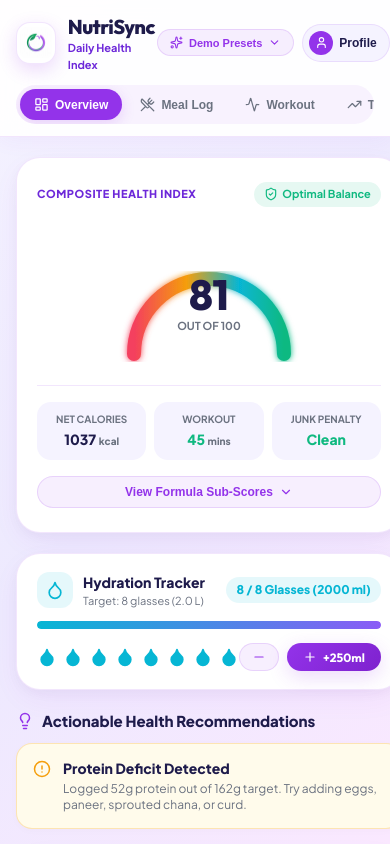
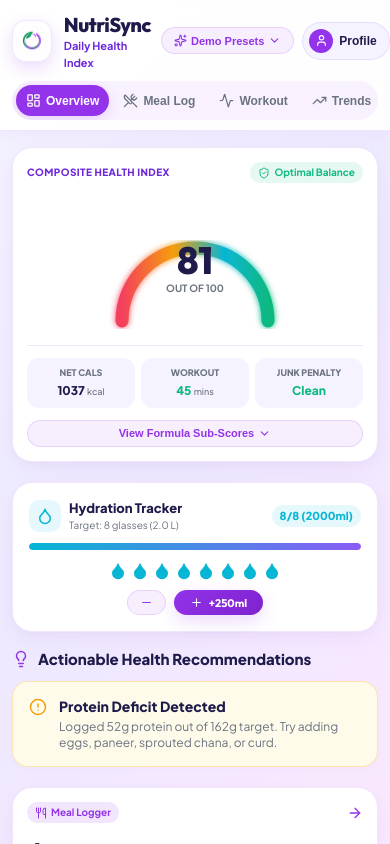
Before and after one commit to soham-j2/NutriSync, a React (Vite) app: page / in a window 390 px wide. Shown: the top 844 px of the page. Built offline with nearby package versions, Linux system fonts and the light colour scheme.

Commit message:
Fix mobile layout alignments, scrollbar rules, fluid typography, and touch responsiveness

```diff
--- a/src/components/HealthIndexGauge.jsx
+++ b/src/components/HealthIndexGauge.jsx
@@ -1,14 +1,14 @@
 import React, { useState } from 'react';
-import { ShieldCheck, ChevronDown, ChevronUp, Flame, AlertCircle, Info, HeartPulse } from 'lucide-react';
+import { ShieldCheck, ChevronDown, ChevronUp } from 'lucide-react';
 
 export const HealthIndexGauge = ({ healthAnalysis }) => {
   const [showBreakdown, setShowBreakdown] = useState(false);
 
   const { finalScore, grade, subScores, totals, targets } = healthAnalysis;
 
-  // SVG Gauge calculations (semi-circle arc)
-  const radius = 75;
-  const strokeWidth = 14;
+  // SVG Gauge calculations
+  const radius = 72;
+  const strokeWidth = 13;
   const circumference = 2 * Math.PI * radius;
   const arcLength = circumference * 0.70;
   const strokeDashoffset = arcLength - (arcLength * (finalScore / 100));
@@ -20,25 +20,23 @@ export const HealthIndexGauge = ({ healthAnalysis }) => {
     return '#f43f5e'; // Rose
   };
 
-  const currentColor = getScoreColor(finalScore);
-
   return (
-    <div className="white-card white-card-hover" style={{ textAlign: 'center', padding: '24px 20px', position: 'relative' }}>
+    <div className="white-card white-card-hover" style={{ textAlign: 'center', position: 'relative' }}>
 
       {/* Header Badge */}
-      <div style={{ display: 'flex', justifyContent: 'space-between', alignItems: 'center', marginBottom: '12px' }}>
-        <span style={{ fontSize: '11px', fontWeight: '800', letterSpacing: '0.05em', color: 'var(--text-purple-muted)', textTransform: 'uppercase' }}>
+      <div style={{ display: 'flex', justifyContent: 'space-between', alignItems: 'center', marginBottom: '10px' }}>
+        <span style={{ fontSize: '10px', fontWeight: '800', letterSpacing: '0.04em', color: 'var(--text-purple-muted)', textTransform: 'uppercase' }}>
           Composite Health Index
         </span>
         <span className={`chip chip-${grade.color}`}>
-          <ShieldCheck size={14} />
+          <ShieldCheck size={12} />
           {grade.label}
         </span>
       </div>
 
       {/* SVG Radial Gauge */}
-      <div style={{ position: 'relative', width: '200px', height: '150px', margin: '0 auto' }}>
-        <svg width="200" height="150" viewBox="0 0 200 150">
+      <div style={{ position: 'relative', width: '190px', height: '140px', margin: '0 auto' }}>
+        <svg width="190" height="140" viewBox="0 0 190 140" style={{ maxWidth: '100%' }}>
           <defs>
             <linearGradient id="gaugeGradient" x1="0%" y1="0%" x2="100%" y2="0%">
               <stop offset="0%" stopColor="#f43f5e" />
@@ -57,7 +55,7 @@ export const HealthIndexGauge = ({ healthAnalysis }) => {
 
           {/* Background Arc */}
           <path
-            d="M 25 135 A 75 75 0 1 1 175 135"
+            d="M 22 128 A 72 72 0 1 1 168 128"
             fill="none"
             stroke="rgba(147, 51, 234, 0.08)"
             strokeWidth={strokeWidth}
@@ -66,7 +64,7 @@ export const HealthIndexGauge = ({ healthAnalysis }) => {
 
           {/* Progress Arc */}
           <path
-            d="M 25 135 A 75 75 0 1 1 175 135"
+            d="M 22 128 A 72 72 0 1 1 168 128"
             fill="none"
             stroke="url(#gaugeGradient)"
             strokeWidth={strokeWidth}
@@ -81,15 +79,15 @@ export const HealthIndexGauge = ({ healthAnalysis }) => {
         {/* Center Score & Info */}
         <div style={{
           position: 'absolute',
-          top: '55px',
+          top: '48px',
           left: '50%',
           transform: 'translateX(-50%)',
           textAlign: 'center'
         }}>
-          <div style={{ fontSize: '42px', fontWeight: '800', fontFamily: 'var(--font-heading)', color: 'var(--text-main)', lineHeight: '1' }}>
+          <div style={{ fontSize: '38px', fontWeight: '800', fontFamily: 'var(--font-heading)', color: 'var(--text-main)', lineHeight: '1' }}>
             {finalScore}
           </div>
-          <div style={{ fontSize: '11px', color: 'var(--text-muted)', marginTop: '2px', fontWeight: '700' }}>
+          <div style={{ fontSize: '10px', color: 'var(--text-muted)', marginTop: '2px', fontWeight: '700' }}>
             OUT OF 100
           </div>
         </div>
@@ -98,27 +96,27 @@ export const HealthIndexGauge = ({ healthAnalysis }) => {
       {/* Quick Summary Row */}
       <div style={{
         display: 'grid',
-        gridTemplateColumns: '1fr 1fr 1fr',
-        gap: '8px',
-        marginTop: '16px',
-        paddingTop: '16px',
+        gridTemplateColumns: 'repeat(3, 1fr)',
+        gap: '6px',
+        marginTop: '12px',
+        paddingTop: '12px',
         borderTop: '1px solid var(--border-subtle)'
       }}>
-        <div style={{ background: 'var(--bg-card-subtle)', padding: '10px', borderRadius: '14px' }}>
-          <div style={{ fontSize: '10px', fontWeight: '700', color: 'var(--text-muted)' }}>NET CALORIES</div>
-          <div style={{ fontSize: '14px', fontWeight: '800', color: 'var(--text-main)', marginTop: '2px' }}>
-            {totals.calories - totals.burnedCalories} <span style={{ fontSize: '10px', color: 'var(--text-muted)' }}>kcal</span>
+        <div style={{ background: 'var(--bg-card-subtle)', padding: '8px 4px', borderRadius: '12px' }}>
+          <div style={{ fontSize: '9px', fontWeight: '800', color: 'var(--text-muted)' }}>NET CALS</div>
+          <div style={{ fontSize: '12px', fontWeight: '800', color: 'var(--text-main)', marginTop: '2px' }}>
+            {totals.calories - totals.burnedCalories} <span style={{ fontSize: '9px', color: 'var(--text-muted)', fontWeight: '500' }}>kcal</span>
           </div>
         </div>
-        <div style={{ background: 'var(--bg-card-subtle)', padding: '10px', borderRadius: '14px' }}>
-          <div style={{ fontSize: '10px', fontWeight: '700', color: 'var(--text-muted)' }}>WORKOUT</div>
-          <div style={{ fontSize: '14px', fontWeight: '800', color: 'var(--accent-emerald)', marginTop: '2px' }}>
-            {totals.exerciseMinutes} <span style={{ fontSize: '10px', color: 'var(--text-muted)' }}>mins</span>
+        <div style={{ background: 'var(--bg-card-subtle)', padding: '8px 4px', borderRadius: '12px' }}>
+          <div style={{ fontSize: '9px', fontWeight: '800', color: 'var(--text-muted)' }}>WORKOUT</div>
+          <div style={{ fontSize: '12px', fontWeight: '800', color: 'var(--accent-emerald)', marginTop: '2px' }}>
+            {totals.exerciseMinutes} <span style={{ fontSize: '9px', color: 'var(--text-muted)', fontWeight: '500' }}>mins</span>
           </div>
         </div>
-        <div style={{ background: 'var(--bg-card-subtle)', padding: '10px', borderRadius: '14px' }}>
-          <div style={{ fontSize: '10px', fontWeight: '700', color: 'var(--text-muted)' }}>JUNK PENALTY</div>
-          <div style={{ fontSize: '14px', fontWeight: '800', color: totals.junkItemCount > 0 ? 'var(--accent-rose)' : 'var(--accent-emerald)', marginTop: '2px' }}>
+        <div style={{ background: 'var(--bg-card-subtle)', padding: '8px 4px', borderRadius: '12px' }}>
+          <div style={{ fontSize: '9px', fontWeight: '800', color: 'var(--text-muted)' }}>JUNK PENALTY</div>
+          <div style={{ fontSize: '12px', fontWeight: '800', color: totals.junkItemCount > 0 ? 'var(--accent-rose)' : 'var(--accent-emerald)', marginTop: '2px' }}>
             {totals.junkItemCount > 0 ? `-${totals.junkItemCount * 18} pts` : 'Clean'}
           </div>
         </div>
@@ -130,26 +128,27 @@ export const HealthIndexGauge = ({ healthAnalysis }) => {
         className="btn-subtle"
         style={{
           width: '100%',
-          marginTop: '16px',
-          justifyContent: 'center'
+          marginTop: '12px',
+          justifyContent: 'center',
+          padding: '6px 10px'
         }}
       >
-        <span>{showBreakdown ? 'Hide Formula Decomposition' : 'View Formula Sub-Scores'}</span>
-        {showBreakdown ? <ChevronUp size={14} /> : <ChevronDown size={14} />}
+        <span>{showBreakdown ? 'Hide Breakdown' : 'View Formula Sub-Scores'}</span>
+        {showBreakdown ? <ChevronUp size={13} /> : <ChevronDown size={13} />}
       </button>
 
       {/* Sub-Scores Drawer */}
       {showBreakdown && (
         <div style={{
-          marginTop: '14px',
-          padding: '16px',
+          marginTop: '12px',
+          padding: '12px',
           background: 'var(--bg-card-subtle)',
-          borderRadius: '16px',
+          borderRadius: '14px',
           border: '1px solid var(--border-subtle)',
           textAlign: 'left',
-          fontSize: '12px'
+          fontSize: '11px'
         }}>
-          <div style={{ fontWeight: '800', marginBottom: '12px', color: 'var(--text-main)', fontSize: '11px', textTransform: 'uppercase', letterSpacing: '0.04em' }}>
+          <div style={{ fontWeight: '800', marginBottom: '10px', color: 'var(--text-main)', fontSize: '10px', textTransform: 'uppercase', letterSpacing: '0.04em' }}>
             5-Factor Formula Breakdown
           </div>
 
@@ -160,15 +159,15 @@ export const HealthIndexGauge = ({ healthAnalysis }) => {
             { label: 'Hydration Intake (15%)', score: subScores.hydrationScore, detail: `${totals.waterGlasses}/8 glasses logged` },
             { label: 'Calorie Target Trend (10%)', score: subScores.calorieTrendScore, detail: `Target: ${targets.targetCalories} kcal` }
           ].map((item, idx) => (
-            <div key={idx} style={{ marginBottom: '10px' }}>
-              <div style={{ display: 'flex', justifyContent: 'space-between', color: 'var(--text-main)', fontWeight: '600', fontSize: '12px' }}>
+            <div key={idx} style={{ marginBottom: '8px' }}>
+              <div style={{ display: 'flex', justifyContent: 'space-between', color: 'var(--text-main)', fontWeight: '700', fontSize: '11px' }}>
                 <span>{item.label}</span>
                 <span style={{ fontWeight: '800', color: getScoreColor(item.score) }}>{item.score}/100</span>
               </div>
-              <div style={{ height: '6px', background: 'rgba(147, 51, 234, 0.08)', borderRadius: '3px', margin: '4px 0 2px 0', overflow: 'hidden' }}>
+              <div style={{ height: '5px', background: 'rgba(147, 51, 234, 0.08)', borderRadius: '3px', margin: '3px 0 2px 0', overflow: 'hidden' }}>
                 <div style={{ width: `${item.score}%`, height: '100%', background: getScoreColor(item.score), borderRadius: '3px', transition: 'width 0.4s ease' }} />
               </div>
-              <div style={{ fontSize: '10px', color: 'var(--text-muted)' }}>{item.detail}</div>
+              <div style={{ fontSize: '9px', color: 'var(--text-muted)' }}>{item.detail}</div>
             </div>
           ))}
         </div>
--- a/src/components/HydrationTracker.jsx
+++ b/src/components/HydrationTracker.jsx
@@ -3,57 +3,60 @@ import { Droplet, Plus, Minus } from 'lucide-react';
 
 export const HydrationTracker = ({ waterGlasses, onUpdateWater, targetGlasses = 8 }) => {
   const pct = Math.min(Math.round((waterGlasses / targetGlasses) * 100), 100);
+  const displayCount = Math.max(targetGlasses, waterGlasses);
 
   return (
-    <div className="white-card white-card-hover" style={{ padding: '18px 20px' }}>
-      <div style={{ display: 'flex', justifyContent: 'space-between', alignItems: 'center', marginBottom: '12px' }}>
-        <div style={{ display: 'flex', alignItems: 'center', gap: '10px' }}>
-          <div style={{ width: '36px', height: '36px', borderRadius: '12px', background: 'var(--accent-cyan-bg)', display: 'flex', alignItems: 'center', justifyContent: 'center', color: 'var(--accent-cyan)' }}>
-            <Droplet size={20} />
+    <div className="white-card white-card-hover" style={{ padding: '16px' }}>
+
+      {/* Title Header */}
+      <div style={{ display: 'flex', justifyContent: 'space-between', alignItems: 'center', marginBottom: '10px' }}>
+        <div style={{ display: 'flex', alignItems: 'center', gap: '8px' }}>
+          <div style={{ width: '32px', height: '32px', borderRadius: '10px', background: 'var(--accent-cyan-bg)', display: 'flex', alignItems: 'center', justifyContent: 'center', color: 'var(--accent-cyan)' }}>
+            <Droplet size={18} />
           </div>
           <div>
-            <div style={{ fontSize: '14px', fontWeight: '800', color: 'var(--text-main)' }}>Hydration Tracker</div>
-            <div style={{ fontSize: '11px', color: 'var(--text-muted)' }}>Target: {targetGlasses} glasses (2.0 L)</div>
+            <div style={{ fontSize: '13px', fontWeight: '800', color: 'var(--text-main)' }}>Hydration Tracker</div>
+            <div style={{ fontSize: '10px', color: 'var(--text-muted)' }}>Target: {targetGlasses} glasses (2.0 L)</div>
           </div>
         </div>
 
-        <span className="chip chip-cyan" style={{ fontSize: '12px', fontWeight: '800' }}>
-          {waterGlasses} / {targetGlasses} Glasses ({waterGlasses * 250} ml)
+        <span className="chip chip-cyan" style={{ fontSize: '11px', fontWeight: '800' }}>
+          {waterGlasses}/{targetGlasses} ({waterGlasses * 250}ml)
         </span>
       </div>
 
       {/* Progress Bar */}
-      <div style={{ height: '8px', background: 'rgba(147, 51, 234, 0.08)', borderRadius: '4px', overflow: 'hidden', marginBottom: '14px' }}>
+      <div style={{ height: '7px', background: 'rgba(147, 51, 234, 0.08)', borderRadius: '4px', overflow: 'hidden', marginBottom: '12px' }}>
         <div style={{ width: `${pct}%`, height: '100%', background: 'linear-gradient(90deg, #06b6d4, #8b5cf6)', borderRadius: '4px', transition: 'width 0.4s ease' }} />
       </div>
 
       {/* Glass Icons & Quick Buttons */}
-      <div style={{ display: 'flex', justifyContent: 'space-between', alignItems: 'center' }}>
-        <div style={{ display: 'flex', gap: '6px' }}>
-          {Array.from({ length: targetGlasses }).map((_, idx) => (
+      <div style={{ display: 'flex', flexDirection: 'column', gap: '10px' }}>
+        <div style={{ display: 'flex', gap: '4px', flexWrap: 'wrap', justifyContent: 'center' }}>
+          {Array.from({ length: displayCount }).map((_, idx) => (
             <Droplet
               key={idx}
-              size={20}
+              size={18}
               color={idx < waterGlasses ? '#06b6d4' : '#cbd5e1'}
               fill={idx < waterGlasses ? '#06b6d4' : 'transparent'}
             />
           ))}
         </div>
 
-        <div style={{ display: 'flex', gap: '8px' }}>
+        <div style={{ display: 'flex', justifyContent: 'center', gap: '8px' }}>
           <button
             className="btn-subtle"
-            style={{ padding: '6px 12px', borderRadius: 'var(--radius-full)' }}
+            style={{ padding: '5px 12px', borderRadius: 'var(--radius-full)' }}
             onClick={() => onUpdateWater(Math.max(0, waterGlasses - 1))}
           >
-            <Minus size={14} />
+            <Minus size={13} />
           </button>
           <button
             className="btn-purple"
-            style={{ padding: '6px 16px', fontSize: '12px', borderRadius: 'var(--radius-full)' }}
+            style={{ padding: '5px 16px', fontSize: '11px', borderRadius: 'var(--radius-full)' }}
             onClick={() => onUpdateWater(waterGlasses + 1)}
           >
-            <Plus size={14} />
+            <Plus size={13} />
             <span>+250ml</span>
           </button>
         </div>
--- a/src/index.css
+++ b/src/index.css
@@ -33,12 +33,12 @@
 
   --radius-sm: 10px;
   --radius-md: 16px;
-  --radius-lg: 24px;
-  --radius-xl: 32px;
+  --radius-lg: 20px;
+  --radius-xl: 28px;
   --radius-full: 9999px;
 
-  --shadow-soft: 0 10px 30px -5px rgba(147, 51, 234, 0.08), 0 4px 12px rgba(0, 0, 0, 0.03);
-  --shadow-hover: 0 20px 40px -10px rgba(147, 51, 234, 0.15);
+  --shadow-soft: 0 8px 24px -4px rgba(147, 51, 234, 0.08), 0 2px 8px rgba(0, 0, 0, 0.02);
+  --shadow-hover: 0 16px 36px -8px rgba(147, 51, 234, 0.15);
 
   --font-heading: 'Outfit', -apple-system, BlinkMacSystemFont, sans-serif;
   --font-body: 'Plus Jakarta Sans', -apple-system, BlinkMacSystemFont, sans-serif;
@@ -49,6 +49,12 @@
   margin: 0;
   padding: 0;
   -webkit-tap-highlight-color: transparent;
+}
+
+html, body {
+  width: 100%;
+  max-width: 100vw;
+  overflow-x: hidden;
 }
 
 body {
@@ -65,20 +71,15 @@ h1, h2, h3, h4, h5, h6 {
   letter-spacing: -0.02em;
 }
 
-/* Scrollbar */
+/* Hide scrollbars for clean mobile touch feel */
 ::-webkit-scrollbar {
-  width: 6px;
-  height: 6px;
+  display: none;
+  width: 0;
+  height: 0;
 }
-::-webkit-scrollbar-track {
-  background: var(--bg-main);
-}
-::-webkit-scrollbar-thumb {
-  background: rgba(147, 51, 234, 0.2);
-  border-radius: 999px;
-}
-::-webkit-scrollbar-thumb:hover {
-  background: var(--primary-purple);
+* {
+  -ms-overflow-style: none;  /* IE and Edge */
+  scrollbar-width: none;  /* Firefox */
 }
 
 /* Full Web App Layout Container */
@@ -86,12 +87,18 @@ h1, h2, h3, h4, h5, h6 {
   width: 100%;
   max-width: 1280px;
   margin: 0 auto;
-  padding: 0 16px 40px 16px;
+  padding: 0 12px 32px 12px;
 }
 
-@media (min-width: 768px) {
+@media (min-width: 640px) {
   .web-app-container {
-    padding: 0 28px 40px 28px;
+    padding: 0 20px 36px 20px;
+  }
+}
+
+@media (min-width: 1024px) {
+  .web-app-container {
+    padding: 0 32px 40px 32px;
   }
 }
 
@@ -100,12 +107,12 @@ h1, h2, h3, h4, h5, h6 {
   position: sticky;
   top: 0;
   z-index: 100;
-  background: rgba(255, 255, 255, 0.92);
+  background: rgba(255, 255, 255, 0.94);
   backdrop-filter: blur(16px);
   -webkit-backdrop-filter: blur(16px);
   border-bottom: 1px solid var(--border-subtle);
-  padding: 12px 16px;
-  margin-bottom: 20px;
+  padding: 10px 12px;
+  margin-bottom: 16px;
   box-shadow: 0 4px 20px rgba(147, 51, 234, 0.05);
 }
 
@@ -121,7 +128,7 @@ h1, h2, h3, h4, h5, h6 {
   margin: 0 auto;
   display: flex;
   flex-direction: column;
-  gap: 12px;
+  gap: 10px;
 }
 
 @media (min-width: 768px) {
@@ -138,6 +145,7 @@ h1, h2, h3, h4, h5, h6 {
   justify-content: space-between;
   align-items: center;
   width: 100%;
+  gap: 8px;
 }
 
 @media (min-width: 768px) {
@@ -154,25 +162,34 @@ h1, h2, h3, h4, h5, h6 {
   padding: 4px;
   border-radius: var(--radius-full);
   overflow-x: auto;
-  max-width: 100%;
+  width: 100%;
   -webkit-overflow-scrolling: touch;
+  justify-content: space-between;
+}
+
+@media (min-width: 768px) {
+  .web-nav-tabs {
+    width: auto;
+    justify-content: flex-start;
+  }
 }
 
 .web-tab-btn {
-  padding: 8px 14px;
+  padding: 8px 10px;
   border-radius: var(--radius-full);
   border: none;
   background: transparent;
   color: var(--text-muted);
-  font-weight: 600;
+  font-weight: 700;
   font-size: 12px;
   cursor: pointer;
   display: flex;
   align-items: center;
-  gap: 6px;
+  justify-content: center;
+  gap: 5px;
   white-space: nowrap;
   transition: all 0.2s ease;
-  flex-shrink: 0;
+  flex: 1;
 }
 
 @media (min-width: 768px) {
@@ -180,6 +197,7 @@ h1, h2, h3, h4, h5, h6 {
     padding: 8px 18px;
     font-size: 13px;
     gap: 8px;
+    flex: initial;
   }
 }
 
@@ -194,10 +212,11 @@ h1, h2, h3, h4, h5, h6 {
   background: var(--bg-card);
   border: 1px solid var(--border-subtle);
   border-radius: var(--radius-lg);
-  padding: 16px;
+  padding: 14px;
   box-shadow: var(--shadow-soft);
   transition: all 0.25s cubic-bezier(0.4, 0, 0.2, 1);
   position: relative;
+  width: 100%;
 }
 
 @media (min-width: 768px) {
@@ -217,13 +236,13 @@ h1, h2, h3, h4, h5, h6 {
   background: linear-gradient(135deg, #9333ea 0%, #7e22ce 100%);
   color: #ffffff;
   border: none;
-  padding: 10px 18px;
+  padding: 10px 16px;
   border-radius: var(--radius-full);
   font-family: var(--font-heading);
   font-weight: 700;
   font-size: 13px;
   cursor: pointer;
-  box-shadow: 0 6px 20px var(--primary-glow);
+  box-shadow: 0 6px 18px var(--primary-glow);
   display: inline-flex;
   align-items: center;
   justify-content: center;
@@ -240,33 +259,33 @@ h1, h2, h3, h4, h5, h6 {
   }
 }
 
-.btn-purple:hover {
-  transform: translateY(-1px);
-  box-shadow: 0 8px 25px rgba(147, 51, 234, 0.3);
-}
-
 .btn-purple:active {
-  transform: scale(0.98);
+  transform: scale(0.97);
 }
 
 .btn-subtle {
   background: rgba(147, 51, 234, 0.08);
   color: var(--primary-purple);
   border: 1px solid rgba(147, 51, 234, 0.15);
-  padding: 8px 14px;
+  padding: 7px 12px;
   border-radius: var(--radius-full);
-  font-weight: 600;
-  font-size: 12px;
+  font-weight: 700;
+  font-size: 11px;
   cursor: pointer;
   display: inline-flex;
   align-items: center;
-  gap: 6px;
+  justify-content: center;
+  gap: 4px;
   transition: all 0.2s ease;
   white-space: nowrap;
 }
 
-.btn-subtle:hover {
-  background: rgba(147, 51, 234, 0.15);
+@media (min-width: 768px) {
+  .btn-subtle {
+    padding: 8px 16px;
+    font-size: 12px;
+    gap: 6px;
+  }
 }
 
 /* Badges & Chips */
@@ -274,9 +293,9 @@ h1, h2, h3, h4, h5, h6 {
   display: inline-flex;
   align-items: center;
   gap: 4px;
-  padding: 4px 10px;
+  padding: 3px 8px;
   border-radius: var(--radius-full);
-  font-size: 11px;
+  font-size: 10px;
   font-weight: 700;
   white-space: nowrap;
 }
@@ -320,7 +339,7 @@ h1, h2, h3, h4, h5, h6 {
   left: 0;
   right: 0;
   bottom: 0;
-  background: rgba(30, 27, 75, 0.45);
+  background: rgba(30, 27, 75, 0.5);
   backdrop-filter: blur(8px);
   z-index: 200;
   display: flex;
@@ -339,13 +358,13 @@ h1, h2, h3, h4, h5, h6 {
 
 .modal-content-card {
   background: #ffffff;
-  border-top-left-radius: var(--radius-xl);
-  border-top-right-radius: var(--radius-xl);
+  border-top-left-radius: 24px;
+  border-top-right-radius: 24px;
   width: 100%;
   max-width: 600px;
-  max-height: 88vh;
+  max-height: 85vh;
   overflow-y: auto;
-  padding: 20px;
+  padding: 18px 16px 28px 16px;
   box-shadow: 0 25px 50px -12px rgba(147, 51, 234, 0.25);
   animation: slideUp 0.25s cubic-bezier(0.16, 1, 0.3, 1);
 }
@@ -371,12 +390,13 @@ h1, h2, h3, h4, h5, h6 {
 .dashboard-grid {
   display: grid;
   grid-template-columns: 1fr;
-  gap: 20px;
+  gap: 16px;
 }
 
 @media (min-width: 1024px) {
   .dashboard-grid {
     grid-template-columns: 380px 1fr;
+    gap: 24px;
   }
 }
 
@@ -384,11 +404,12 @@ h1, h2, h3, h4, h5, h6 {
 .responsive-card-grid {
   display: grid;
   grid-template-columns: 1fr;
-  gap: 16px;
+  gap: 12px;
 }
 
 @media (min-width: 640px) {
   .responsive-card-grid {
     grid-template-columns: repeat(2, 1fr);
+    gap: 16px;
   }
 }
```
